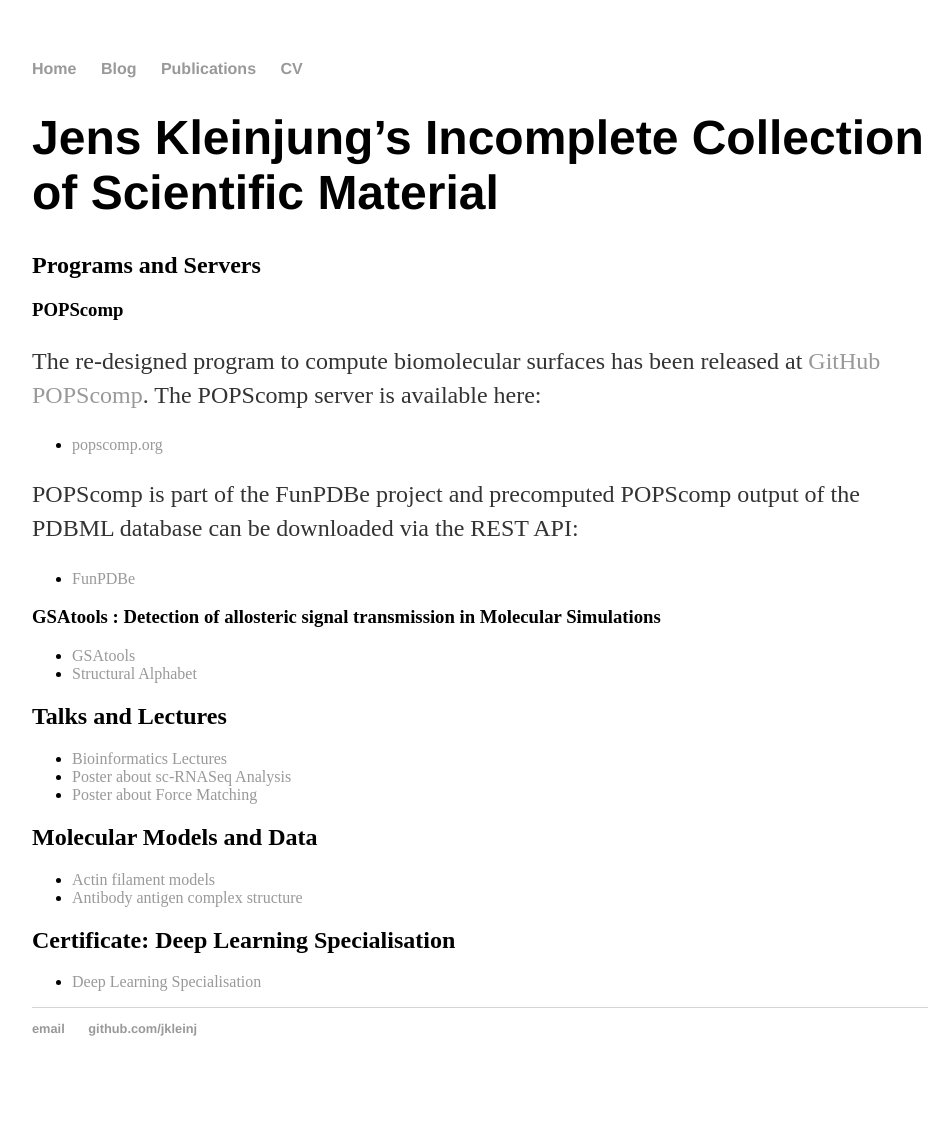
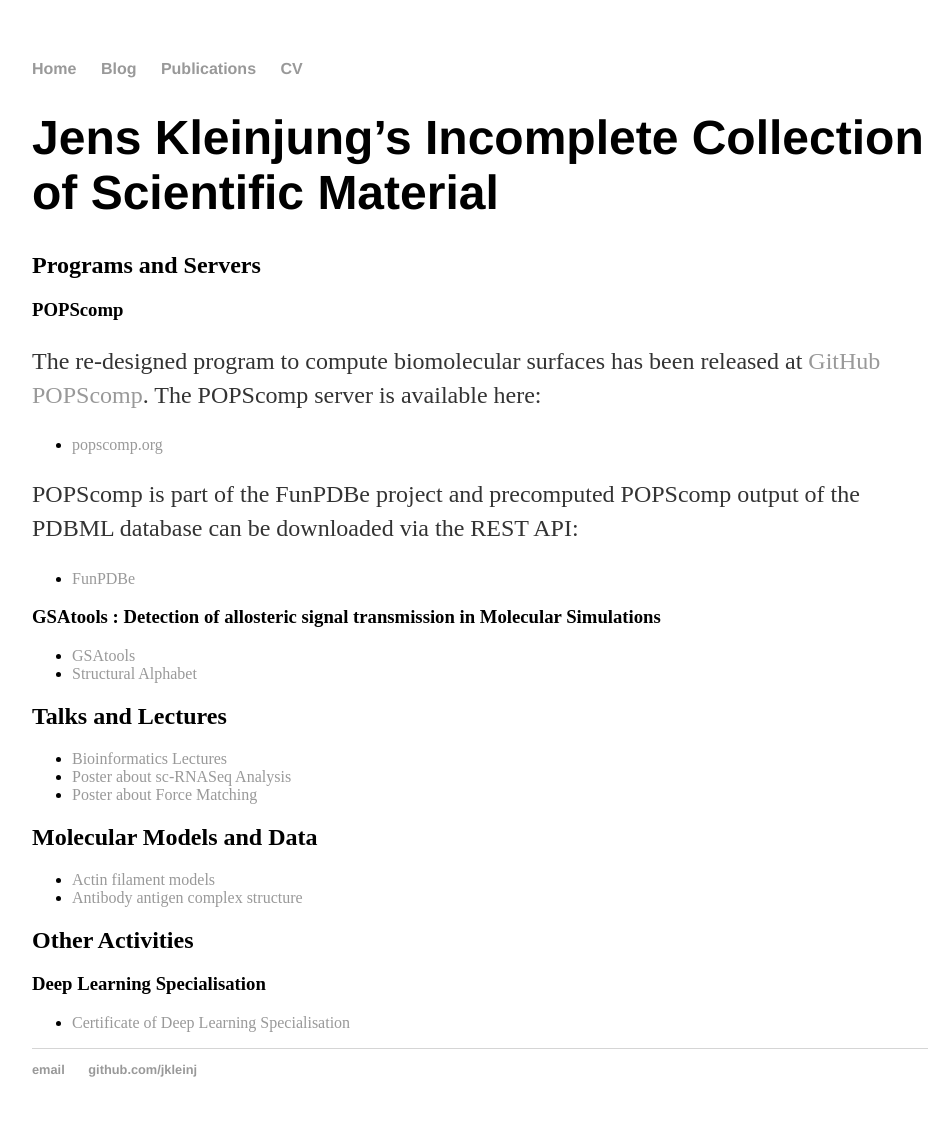
Before and after one commit to jkleinj/jkleinj.github.io, a Jekyll site: the page built from index.md, in a window 1280 px wide. Shown: the whole page, without its empty margins (160-1112 px from the left). Built offline with Jekyll 4.4.1, drawn with Linux system fonts in a browser that asks for light colours; before the commit the page ends 1096 px from its top, so only the background shows below that.

Commit message:
Update index.md

```diff
--- a/index.md
+++ b/index.md
@@ -29,5 +29,6 @@
 * [Actin filament models](https://github.com/jkleinj/AFMmodels)
 * [Antibody antigen complex structure](http://www.rcsb.org/pdb/explore/explore.do?structureId=1f3r)
 
-## Certificate: Deep Learning Specialisation
-* [Deep Learning Specialisation](https://github.com/jkleinj/jkleinj.github.io/blob/master/docs/DeepLearningSpecialisation_Certificate.pdf)
+## Other Activities
+### Deep Learning Specialisation
+* [Certificate of Deep Learning Specialisation](https://github.com/jkleinj/jkleinj.github.io/blob/master/docs/DeepLearningSpecialisation_Certificate.pdf)
```
